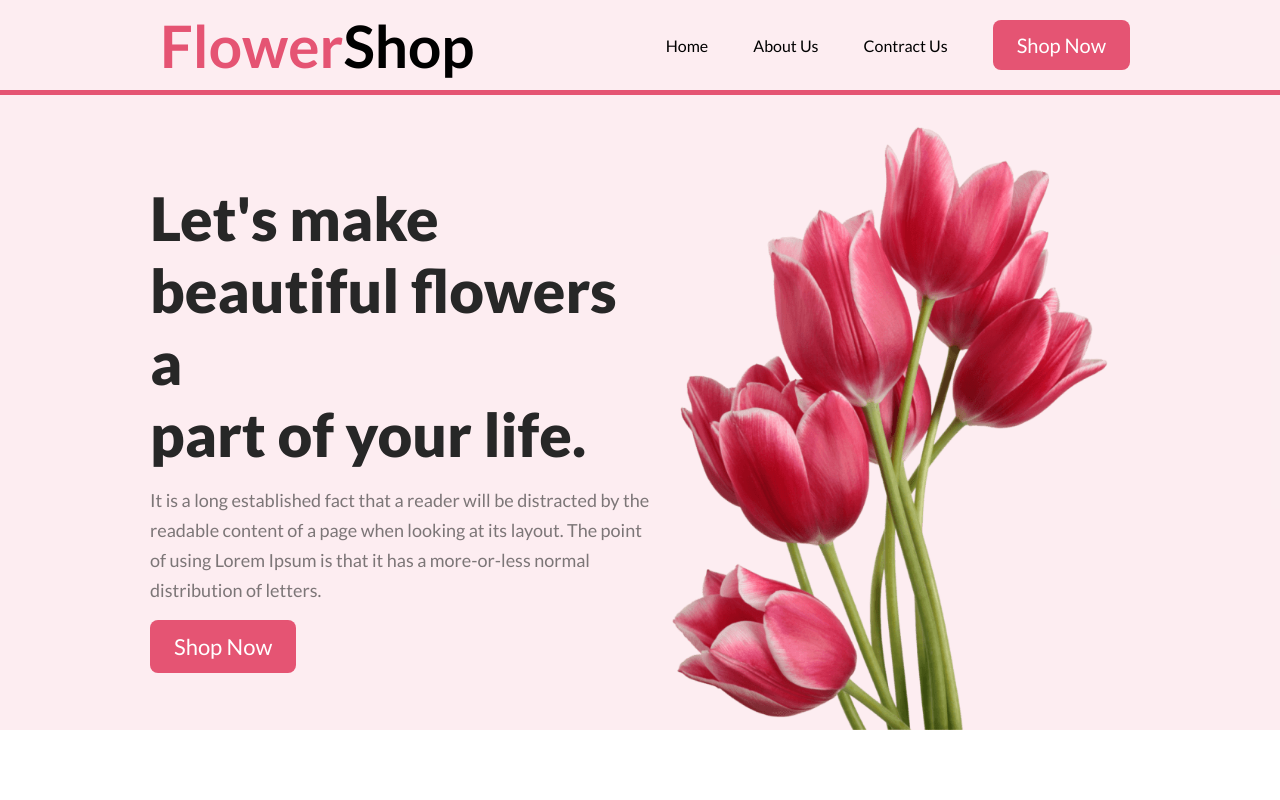
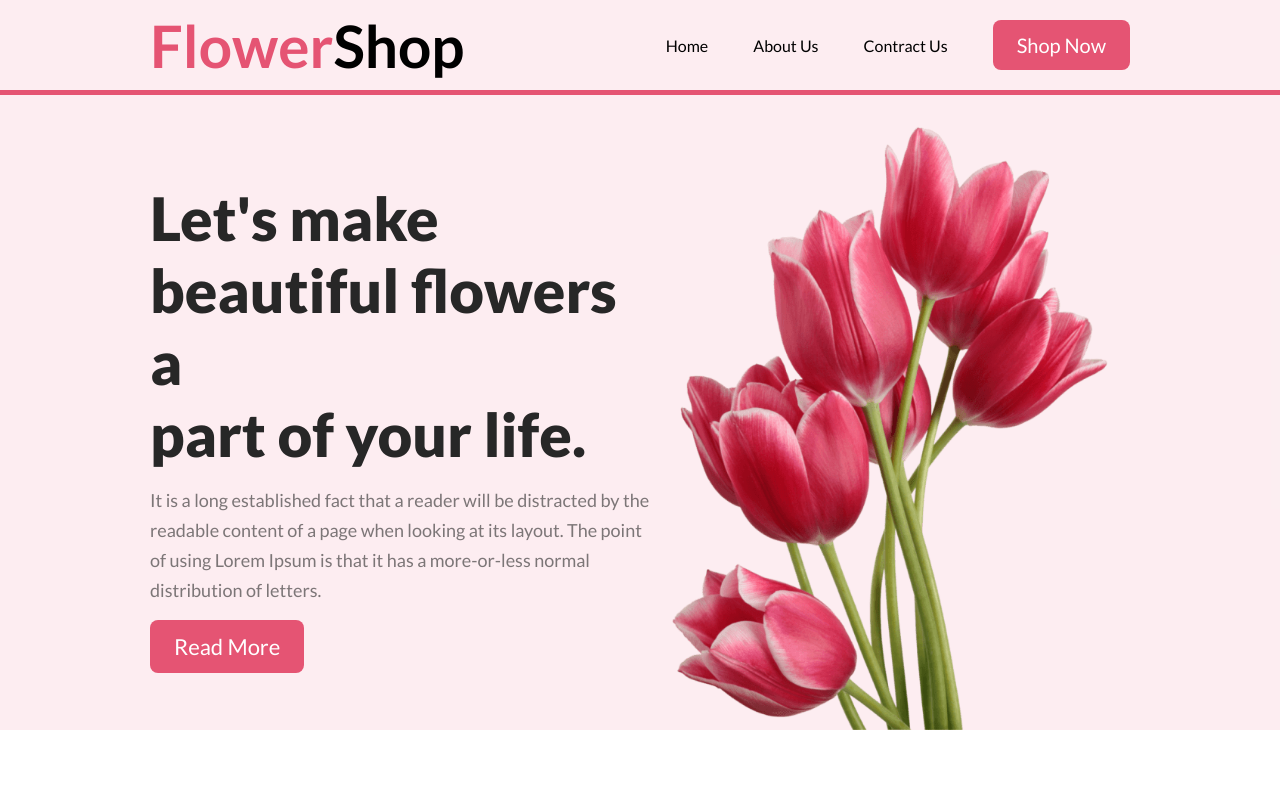
Before and after one commit to arifmiya7478/assignment-one, a plain HTML site: page index.html in a window 1280 px wide. Shown: the top 800 px of the page. Drawn offline with Linux system fonts and the light colour scheme.

Commit message:
fixed some issu

```diff
--- a/index.html
+++ b/index.html
@@ -35,7 +35,7 @@
                 <p class="cover-description">It is a long established fact that a reader will be distracted by the
                     readable content of a page when looking at its layout. The point of using Lorem Ipsum is that it has
                     a more-or-less normal distribution of letters.</p>
-                <button class="btn">Shop Now</button>
+                <button class="btn">Read More</button>
             </div>
             <div class="right-side"><img class="cover-img" src="images/pngwing 10.png" alt=""></div>
         </div>
--- a/styles/style.css
+++ b/styles/style.css
@@ -41,6 +41,7 @@ nav {
     font-size: 50px;
     font-weight: 800;
     padding: 10px;
+    padding-left: 0px;
 }
 
 nav>ul {
```
